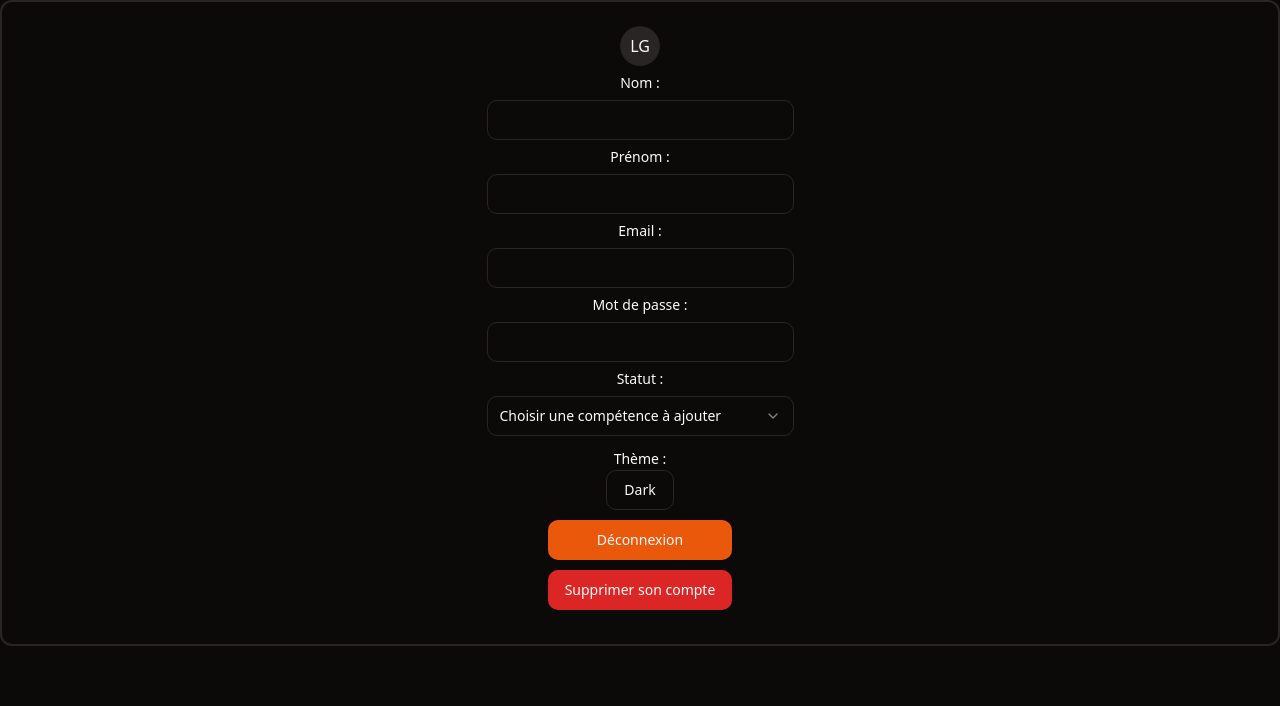
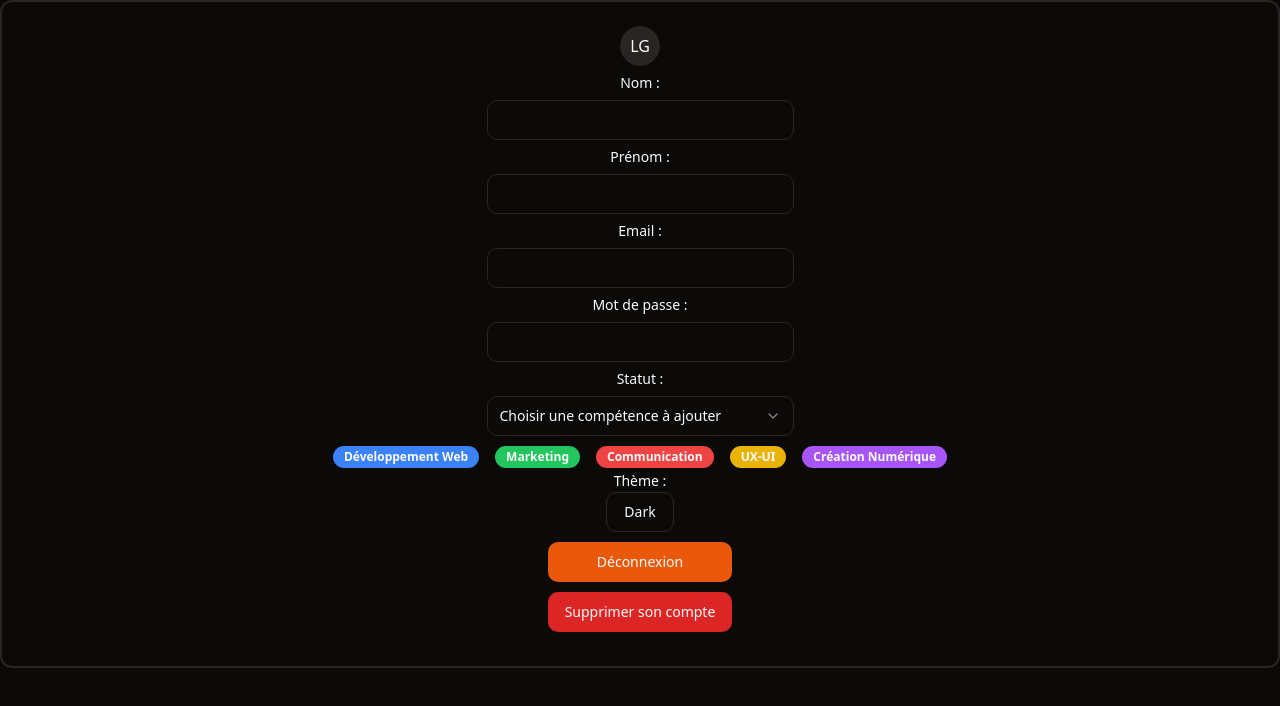
Before and after one commit to Elracoon/ESPL-hub-client, a React (Vite) app: page /profile in a window 1280 px wide. Shown: the top 706 px of the page. Built offline with nearby package versions, Linux system fonts and the light colour scheme.

Commit message:
add form profile

```diff
--- /dev/null
+++ b/src/components/Card.tsx
@@ -0,0 +1,17 @@
+import { FC } from "react";
+
+
+type CardProps = {
+    title: string;
+};
+
+const Card : FC<CardProps> = ( props ) => {
+    return (
+        <div className="flex-col-center-center h-20 w-20">
+            <h2>{ props.title }</h2>
+        </div>
+    );
+};
+
+
+export default Card;
--- /dev/null
+++ b/src/pages/AdminLog.tsx
@@ -0,0 +1,5 @@
+export default function AdminLog() {
+    return (
+        <h1>Admin log</h1>
+    )
+}
--- /dev/null
+++ b/src/pages/Login.tsx
@@ -0,0 +1,5 @@
+export default function Login() {
+    return (
+        <h1>Login</h1>
+    )
+}
--- a/src/pages/Profile.tsx
+++ b/src/pages/Profile.tsx
@@ -11,9 +11,12 @@ import {
 import { Button } from  '@/components/ui/button'
 import  { ModeToggle } from "@/components/ui/mode-toggle";
 import {Avatar, AvatarFallback} from "@/components/ui/avatar";
+import { Badge } from "@/components/ui/badge";
+import {useState} from "react";
 
 
 export default function Profile() {
+
     const inputStyle = 'w-1/4 mb-2.5 mt-2.5'
     const buttonStyle = 'w-4/5 mb-2.5 px-10'
     return (
@@ -36,7 +39,7 @@ export default function Profile() {
                     </SelectTrigger>
                     <SelectContent>
                         <SelectGroup>
-                            <SelectItem value="dev">Développement Web</SelectItem>
+                            <SelectItem value="dev" >Développement Web</SelectItem>
                             <SelectItem value="marketing">Marketing</SelectItem>
                             <SelectItem value="communication">Communication</SelectItem>
                             <SelectItem value="ux-ui">UX-UI</SelectItem>
@@ -44,6 +47,13 @@ export default function Profile() {
                         </SelectGroup>
                     </SelectContent>
                 </Select>
+                <div className="flex">
+                    <Badge className={"bg-blue-500 mx-2"}>Développement Web</Badge>
+                    <Badge className={"bg-green-500 mx-2"}>Marketing</Badge>
+                    <Badge className={"bg-red-500 mx-2"}>Communication</Badge>
+                    <Badge className={"bg-yellow-500 mx-2 "}>UX-UI</Badge>
+                    <Badge className={"bg-purple-500 mx-2"}>Création Numérique</Badge>
+                </div>
                 <div className="mb-2.5">
                     <Label htmlFor="theme">Thème :</Label> <br/>
                     <ModeToggle></ModeToggle> <br/>
--- /dev/null
+++ b/src/pages/Register.tsx
@@ -0,0 +1,5 @@
+export default function Register() {
+    return (
+        <h1>Register</h1>
+    )
+}
--- /dev/null
+++ b/src/pages/Settings.tsx
@@ -0,0 +1,5 @@
+export default function Settings() {
+    return (
+        <h1>Settings</h1>
+    )
+}
```
